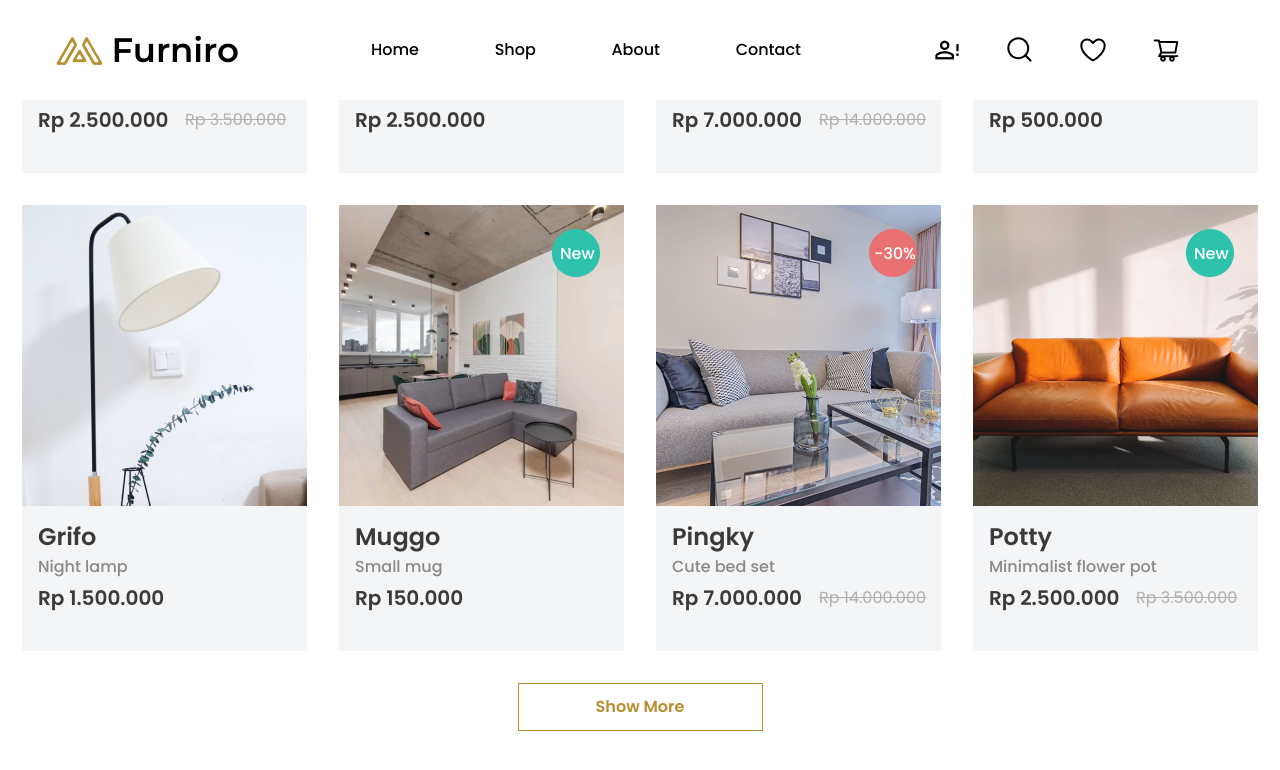
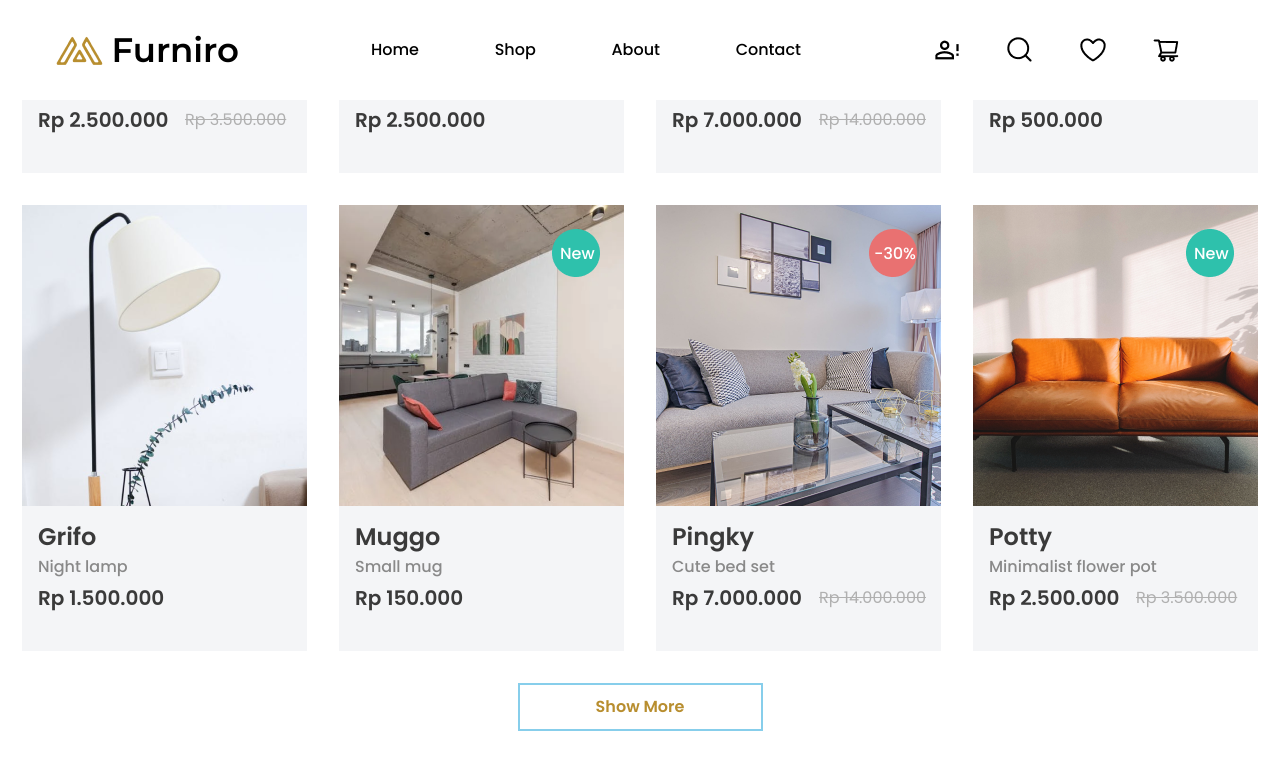
Before and after one commit to DIEN94/eCommerce-Website, a React (Create React App) app: page / in a window 1280 px wide. In both pictures the pointer is over the button "Show More". Shown: the top 770 px of the page. Built offline with nearby package versions, Linux system fonts and the light colour scheme; the HTML template or start-up script is replaced by a standard one.

Commit message:
add Link and hover for button

```diff
--- a/src/pages/Home/components/ProductList/ProductList.module.scss
+++ b/src/pages/Home/components/ProductList/ProductList.module.scss
@@ -35,4 +35,8 @@
     font-weight: 600;
     line-height: 24px;
     letter-spacing: 0em;
+
+    &:hover {
+        border: 2px solid skyblue;
+    }
 }
--- a/src/pages/Home/components/ProductList/ProductList.tsx
+++ b/src/pages/Home/components/ProductList/ProductList.tsx
@@ -12,6 +12,7 @@
 import fifty from "assets/page-Home/ProductList/label/thirty.webp";
 import NewProduct from "assets/page-Home/ProductList/label/NewProduct.webp";
 import { CardOfProduct, MyButton } from 'components';
+import { Link } from 'react-router-dom';
 
 
 export const ProductList = () => {
@@ -36,9 +37,11 @@
             {posts.slice(-8).map((post)=>
             <CardOfProduct src={post.src} label={post.label} ProductName={post.ProductName} SortDescription={post.SortDescription} FixPrice={post.FixPrice} OriginalPrice={post.OriginalPrice}/>)}
         </div>
-        <MyButton className={classes.button} variant='fill-white'>
-          Show More
-        </MyButton>
+        <Link to={"/shop"} style={{ textDecoration: 'none' }}>
+          <MyButton className={classes.button} variant='fill-white'>
+            Show More
+          </MyButton>
+        </Link>
     </div>
   )
 }
```
